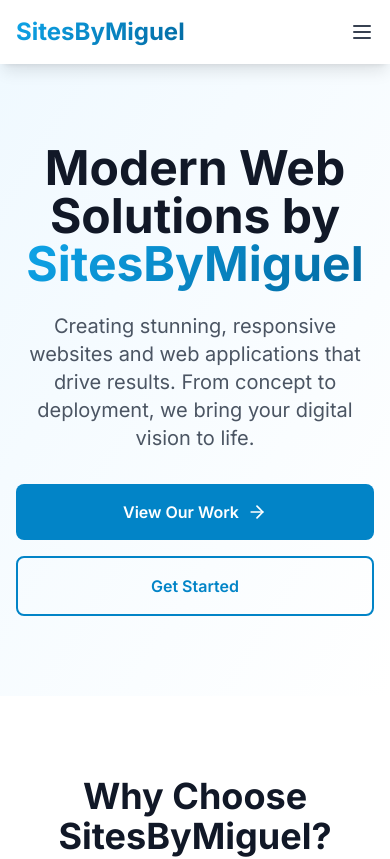
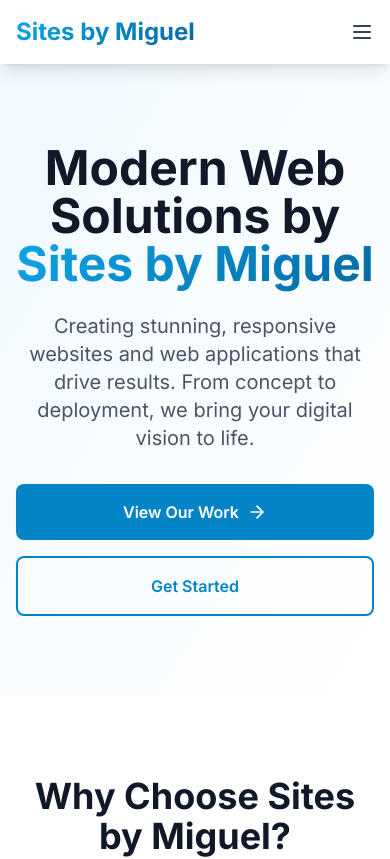
Before and after one commit to mmoncada1/SitesByMiguel, a Next.js app: page / in a window 390 px wide. Shown: the top 859 px of the page. Built offline with nearby package versions, Linux system fonts and the light colour scheme.

Commit message:
Refactor branding to use "Sites by Miguel" consistently across the application

```diff
--- a/src/app/about/page.tsx
+++ b/src/app/about/page.tsx
@@ -9,7 +9,7 @@ export default function About() {
         <div className="container mx-auto px-4 sm:px-6 lg:px-8">
           <div className="text-center max-w-4xl mx-auto">
             <h1 className="text-5xl md:text-6xl font-bold text-gray-900 mb-6">
-              About <span className="gradient-text">SitesByMiguel</span>
+              About <span className="gradient-text">Sites by Miguel</span>
             </h1>
             <p className="text-xl text-gray-600 mb-8">
               I'm passionate about creating exceptional web experiences that drive results.
@@ -31,7 +31,7 @@ export default function About() {
 
             <div className="prose prose-lg max-w-none text-gray-700">
               <p className="text-xl leading-relaxed mb-8">
-                Hi, I'm Miguel Moncada-Larrotiz, the founder of SitesByMiguel. I started this venture
+                Hi, I'm Miguel Moncada-Larrotiz, the founder of Sites by Miguel. I started this venture
                 with a simple yet powerful vision: to create beautiful, functional websites that help
                 businesses thrive in the digital age. What started as a passion project has evolved
                 into a dedicated web development service that prioritizes quality, innovation, and client satisfaction.
--- a/src/app/layout.tsx
+++ b/src/app/layout.tsx
@@ -7,9 +7,9 @@ import React from 'react'
 const inter = Inter({ subsets: ['latin'] })
 
 export const metadata = {
-  title: 'SitesByMiguel - Professional Web Development',
+  title: 'Sites by Miguel - Professional Web Development',
   description: 'Creating modern, responsive websites and web applications. View our portfolio including onebowla2.com and other projects.',
-  keywords: 'web development, website design, portfolio, SitesByMiguel, onebowla2.com',
+  keywords: 'web development, website design, portfolio, Sites by Miguel, onebowla2.com',
 }
 
 export default function RootLayout({
--- a/src/app/page.tsx
+++ b/src/app/page.tsx
@@ -10,7 +10,7 @@ export default function Home() {
           <div className="text-center max-w-4xl mx-auto">
             <h1 className="text-5xl md:text-7xl font-bold text-gray-900 mb-6">
               Modern Web Solutions by{' '}
-              <span className="gradient-text">SitesByMiguel</span>
+              <span className="gradient-text">Sites by Miguel</span>
             </h1>
             <p className="text-xl md:text-2xl text-gray-600 mb-8">
               Creating stunning, responsive websites and web applications that drive results.
@@ -40,7 +40,7 @@ export default function Home() {
         <div className="container mx-auto px-4 sm:px-6 lg:px-8">
           <div className="text-center mb-16">
             <h2 className="text-4xl font-bold text-gray-900 mb-4">
-              Why Choose SitesByMiguel?
+              Why Choose Sites by Miguel?
             </h2>
             <p className="text-xl text-gray-600 max-w-2xl mx-auto">
               We combine cutting-edge technology with creative design to deliver exceptional web experiences.
@@ -125,13 +125,21 @@ export default function Home() {
                     <ArrowRight className="ml-2 h-4 w-4" />
                   </a>
                 </div>
-                <div className="md:w-1/2 bg-gradient-to-br from-primary-100 to-primary-200 flex items-center justify-center p-8">
-                  <div className="text-center">
-                    <div className="w-32 h-32 bg-white rounded-lg shadow-lg flex items-center justify-center mx-auto mb-4">
-                      <span className="text-2xl font-bold text-primary-600">OB2</span>
-                    </div>
-                    <p className="text-primary-700 font-semibold">OneBowla2.com</p>
-                  </div>
+                <div className="md:w-1/2 bg-gradient-to-br from-primary-100 to-primary-200 relative overflow-hidden">
+                  <iframe
+                    src="https://onebowla2.com"
+                    className="w-full h-full border-0 absolute top-0 left-0"
+                    title="Preview of OneBowla2.com"
+                    loading="lazy"
+                    sandbox="allow-scripts allow-same-origin"
+                    style={{
+                      transform: 'scale(0.75)',
+                      transformOrigin: 'top left',
+                      width: '133.33%',
+                      height: '133.33%'
+                    }}
+                  />
+                  <div className="absolute inset-0 bg-black bg-opacity-0 hover:bg-opacity-10 transition-all duration-300 z-10"></div>
                 </div>
               </div>
             </div>
--- a/src/app/portfolio/page.tsx
+++ b/src/app/portfolio/page.tsx
@@ -146,9 +146,9 @@ export default function Portfolio() {
               </p>
             </div>
 
-            <div className="bg-gradient-to-r from-primary-50 to-primary-100 rounded-2xl p-8 md:p-12">
-              <div className="grid grid-cols-1 lg:grid-cols-2 gap-12 items-center">
-                <div>
+            <div className="bg-gradient-to-r from-primary-50 to-primary-100 rounded-2xl overflow-hidden">
+              <div className="grid grid-cols-1 lg:grid-cols-2 min-h-96">
+                <div className="p-8 md:p-12 flex flex-col justify-center">
                   <h3 className="text-3xl font-bold text-gray-900 mb-6">
                     Restaurant Digital Experience
                   </h3>
@@ -181,13 +181,24 @@ export default function Portfolio() {
                   </div>
                 </div>
 
-                <div className="text-center">
-                  <div className="bg-white rounded-xl shadow-xl p-8 inline-block">
-                    <div className="w-32 h-32 bg-gradient-to-br from-primary-500 to-primary-600 rounded-xl shadow-lg flex items-center justify-center mx-auto mb-4">
-                      <span className="text-3xl font-bold text-white">OB2</span>
-                    </div>
-                    <p className="text-primary-700 font-semibold text-lg">OneBowla2.com</p>
-                    <p className="text-gray-500 text-sm">Live Production Site</p>
+                <div className="relative overflow-hidden">
+                  <iframe
+                    src="https://onebowla2.com"
+                    className="w-full h-full border-0 absolute top-0 left-0"
+                    title="Preview of OneBowla2.com"
+                    loading="lazy"
+                    sandbox="allow-scripts allow-same-origin"
+                    style={{
+                      transform: 'scale(0.8)',
+                      transformOrigin: 'top left',
+                      width: '125%',
+                      height: '125%'
+                    }}
+                  />
+                  <div className="absolute inset-0 bg-black bg-opacity-0 hover:bg-opacity-10 transition-all duration-300 z-10"></div>
+                  <div className="absolute bottom-4 right-4 bg-black/70 backdrop-blur-sm rounded-lg px-3 py-2">
+                    <p className="text-white font-semibold text-sm">OneBowla2.com</p>
+                    <p className="text-white/80 text-xs">Live Production Site</p>
                   </div>
                 </div>
               </div>
--- a/src/components/Footer.tsx
+++ b/src/components/Footer.tsx
@@ -7,13 +7,13 @@ export default function Footer() {
         <div className="grid grid-cols-1 md:grid-cols-4 gap-8">
           {/* Company Info */}
           <div className="col-span-1 md:col-span-2">
-            <h3 className="text-2xl font-bold gradient-text mb-4">SitesByMiguel</h3>
+            <h3 className="text-2xl font-bold gradient-text mb-4">Sites by Miguel</h3>
             <p className="text-gray-300 mb-4">
               Creating modern, responsive websites and web applications that drive results.
               Specializing in custom web solutions for businesses of all sizes.
             </p>
             <p className="text-gray-400 text-sm">
-              © 2025 SitesByMiguel. All rights reserved.
+              © 2025 Sites by Miguel. All rights reserved.
             </p>
           </div>
 
--- a/src/components/Header.tsx
+++ b/src/components/Header.tsx
@@ -13,7 +13,7 @@ export default function Header() {
         <div className="flex justify-between items-center py-4">
           {/* Logo */}
           <Link href="/" className="text-2xl font-bold gradient-text">
-            SitesByMiguel
+            Sites by Miguel
           </Link>
 
           {/* Desktop Navigation */}
```
